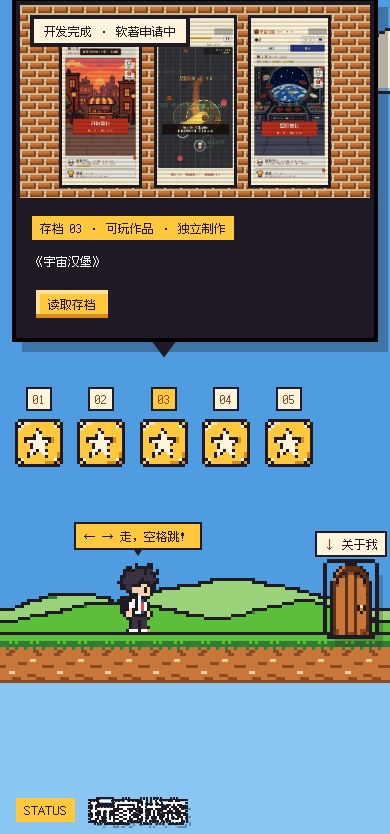
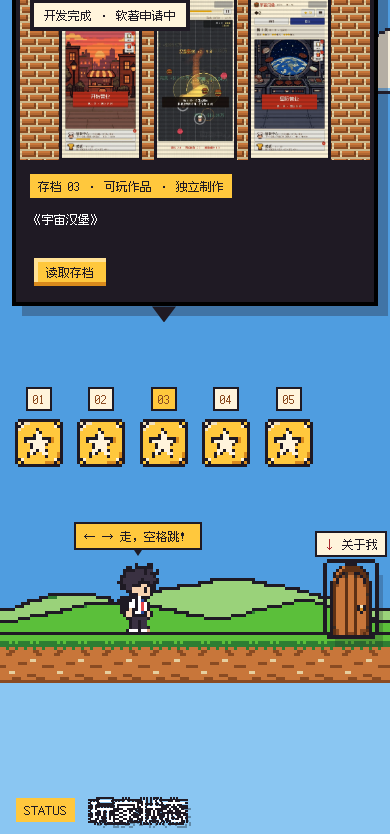
Before and after one commit to yinshuo0130-lgtm/yinshuo0130-lgtm.github.io, a plain HTML site: page index.html in a window 390 px wide. Shown: the part 161-995 px from the top of the page. Drawn offline with Linux system fonts and the light colour scheme.

Commit message:
手机适配：首页广告牌与方块不再重叠，修正宇宙汉堡页横向溢出
Co-Authored-By: Claude Opus 5.5 <noreply@anthropic.com>

```diff
--- a/css/home.css
+++ b/css/home.css
@@ -194,8 +194,12 @@
   .stg{height:max(680px,calc(100svh - 56px))}
   .stg-top .mega{font-size:36px}
   .stg-help{display:none}
-  .board-scr{border-width:4px}
-  .board-cap h2{font-size:12px;line-height:1.6}
+  .stg-top{padding-top:16px}
+  .board{margin-top:12px}
+  .board-scr{border-width:4px;aspect-ratio:2/1}
+  .board-cap{padding:10px 14px 12px}
+  .board-cap h2{font-size:12px;line-height:1.6;min-height:3.2em}
+  .board-act{padding-top:6px}
   .board-act small{display:none}
   .sblock .lbl{font-size:12px;padding:4px 5px}
   .sblock .lbl span{display:none}
--- a/css/shell.css
+++ b/css/shell.css
@@ -170,3 +170,4 @@
 @media (prefers-reduced-motion:reduce){
   .px-clouds i,.hud-coins i,.px-loader .runner,.px-loader .coin,.hud-nav a[aria-current="page"]::before{animation:none}
 }
+@media (hover:none) and (pointer:coarse){.px-prog .man,.px-prog .goal{display:none}}
--- a/css/site.css
+++ b/css/site.css
@@ -201,6 +201,7 @@ button{font:inherit;color:inherit}
 .shots img{width:100%;aspect-ratio:16/9;object-fit:cover;box-shadow:0 0 0 4px var(--ink),8px 8px 0 4px rgba(31,26,36,.2)}
 .shots figcaption{margin-top:12px;font-size:14px;color:var(--mute)}
 .rules{list-style:none;padding:0;margin:8px 0 0;display:grid;grid-template-columns:1fr 1fr;gap:28px}
+.rules > li{min-width:0}
 .rules li{margin:0;padding:24px;font-size:15px;line-height:1.6;color:var(--ink-2);background:var(--paper);box-shadow:0 -4px 0 0 var(--ink),0 4px 0 0 var(--ink),-4px 0 0 0 var(--ink),4px 0 0 0 var(--ink),8px 12px 0 0 rgba(31,26,36,.18)}
 .rules li b{display:block;margin-bottom:8px;font-family:var(--px-font);-webkit-font-smoothing:none;font-weight:normal;font-size:24px;line-height:1.25;color:var(--ink)}
 .rules li i{display:inline-block;margin-bottom:12px;padding:4px 6px;font-style:normal;font-family:var(--px-font);-webkit-font-smoothing:none;font-size:12px;line-height:1;background:var(--ink);color:var(--gold)}
--- a/js/stage.js
+++ b/js/stage.js
@@ -50,6 +50,10 @@
 
   var W = 0, H = 0, G = 0, slotX = [], doorX = 0, BLOCK_BOTTOM = 216, BW = 48, narrow = false;
   function layout(){
+    // 手机屏幕偏矮时，广告牌会压住方块：按广告牌实际高度撑高舞台，方块离地高度不变，仍能跳着顶到
+    stg.style.minHeight = '';
+    var need = board.offsetTop + board.offsetHeight + 20 + 44 + 48 + BLOCK_BOTTOM;
+    if (need > stg.clientHeight) stg.style.minHeight = need + 'px';
     W = stg.clientWidth; H = stg.clientHeight; G = H - 48;
     narrow = W < 640;
     // 宽屏时左侧留出操作说明木牌的位置
```
Also changed, not shown: about.html (+1 -1 lines).
